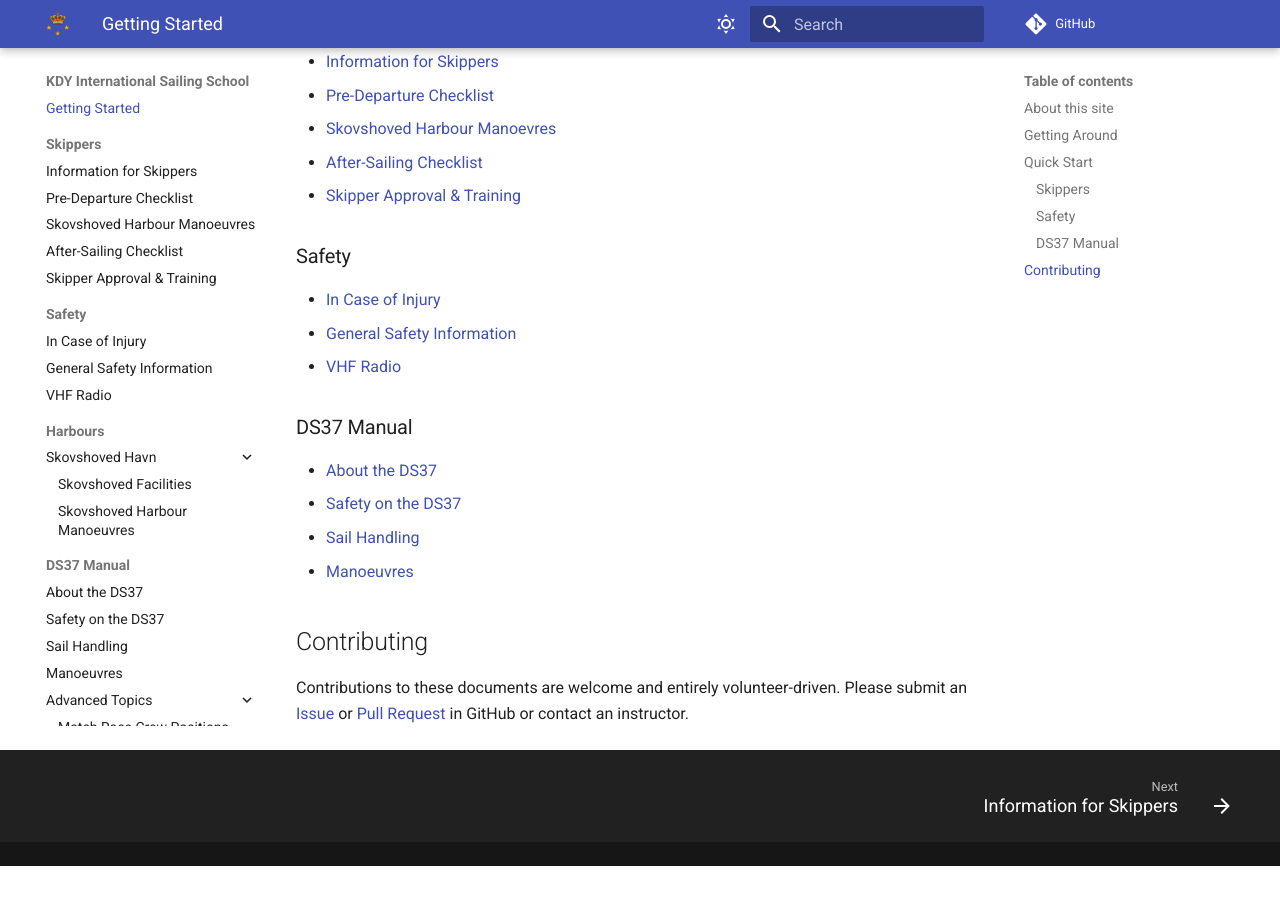
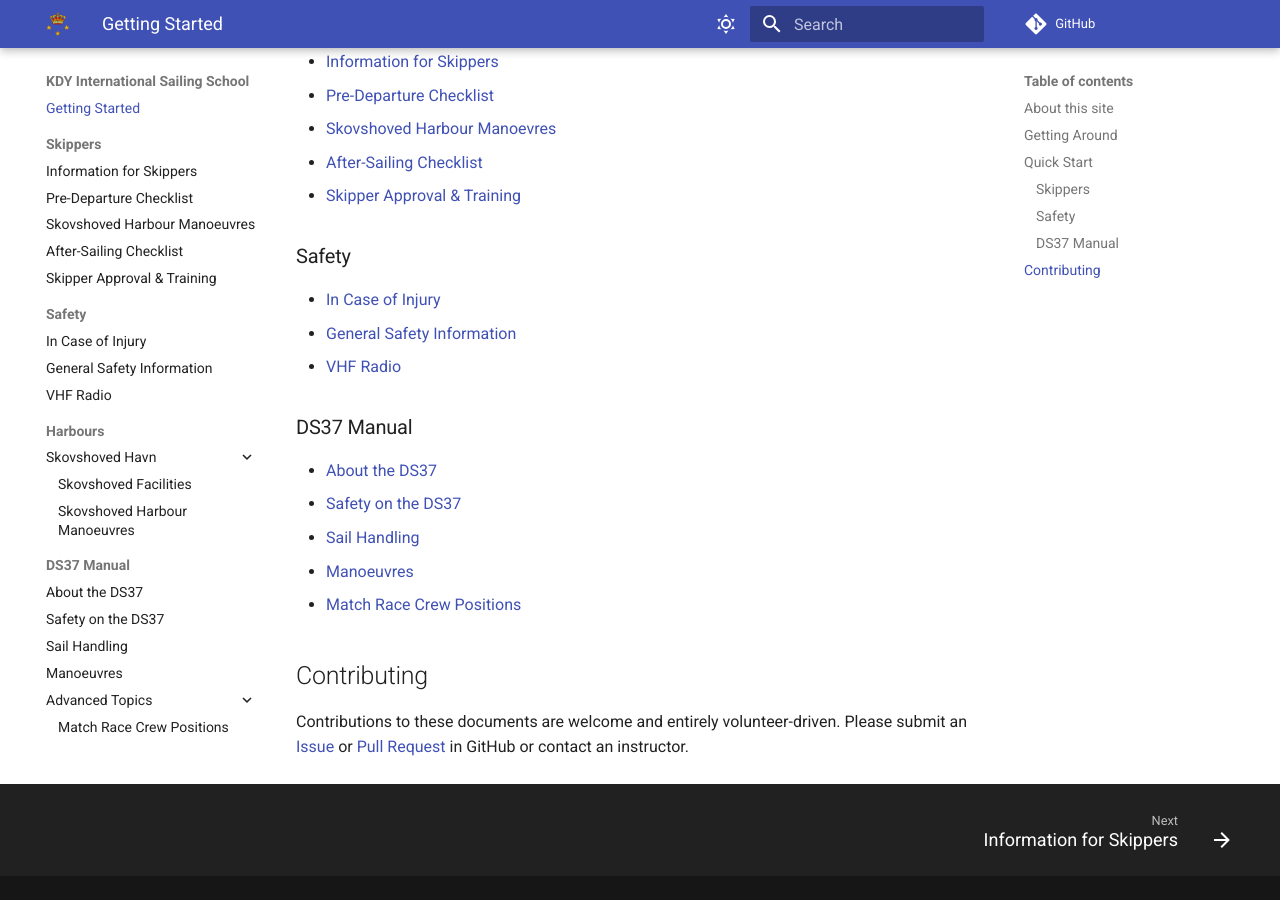
Before and after one commit to x123/kdy-iss, an MkDocs documentation site: the page built from docs/index.md, in a window 1280 px wide and 900 px high, scrolled down 512 px. Built offline with MkDocs 1.6.1 and Material for MkDocs 9.7.7, drawn with Linux system fonts in a browser that asks for light colours; comment, search, counter and statistics services are not loaded; before the commit the page ends 1378 px from its top, so only the background shows below that.

Commit message:
add crew positions to index

```diff
--- a/docs/index.md
+++ b/docs/index.md
@@ -31,6 +31,7 @@ get around.
 - [Safety on the DS37](ds37-safety.md)
 - [Sail Handling](sail-handling.md)
 - [Manoeuvres](manoeuvres.md)
+- [Match Race Crew Positions](match-race-crew-positions.md)
 
 # Contributing
 
```
